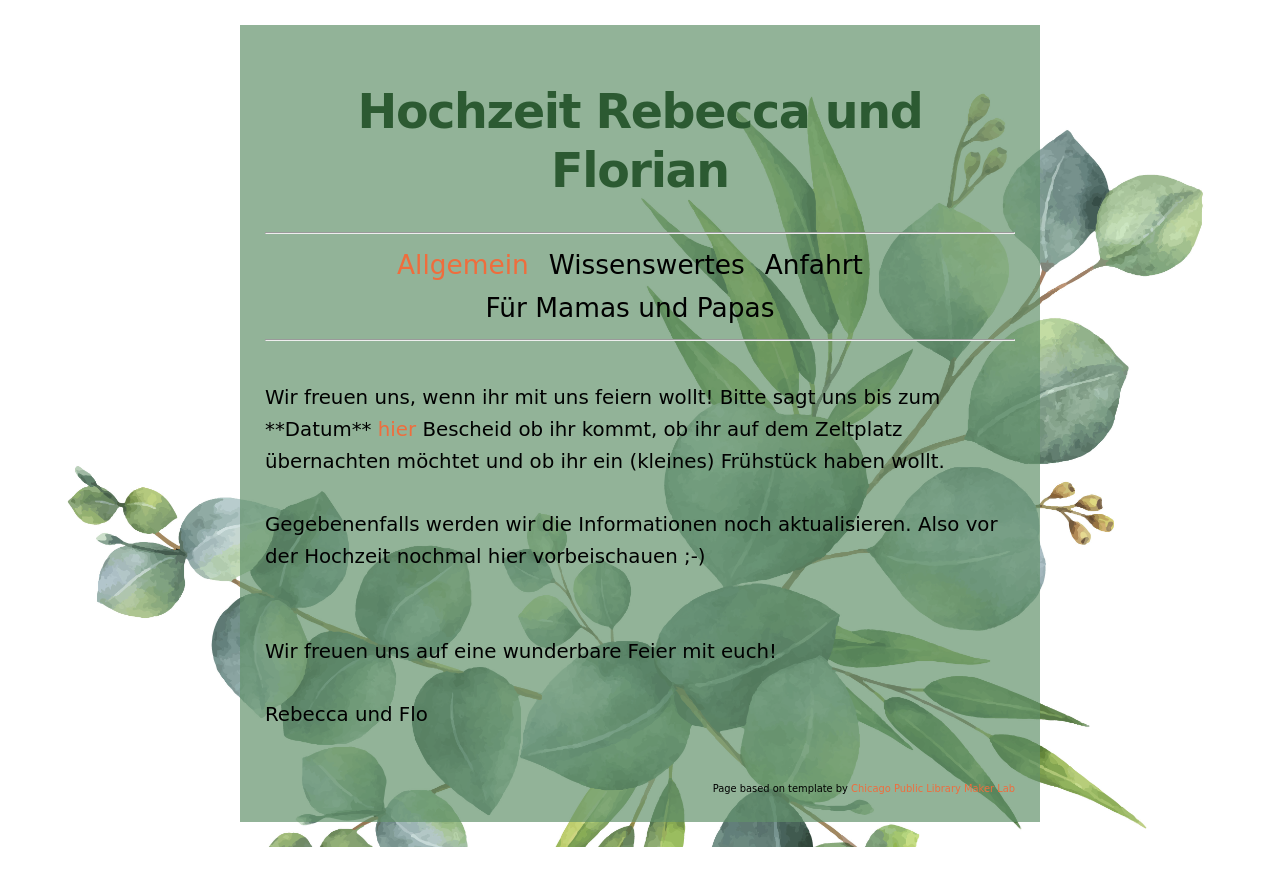
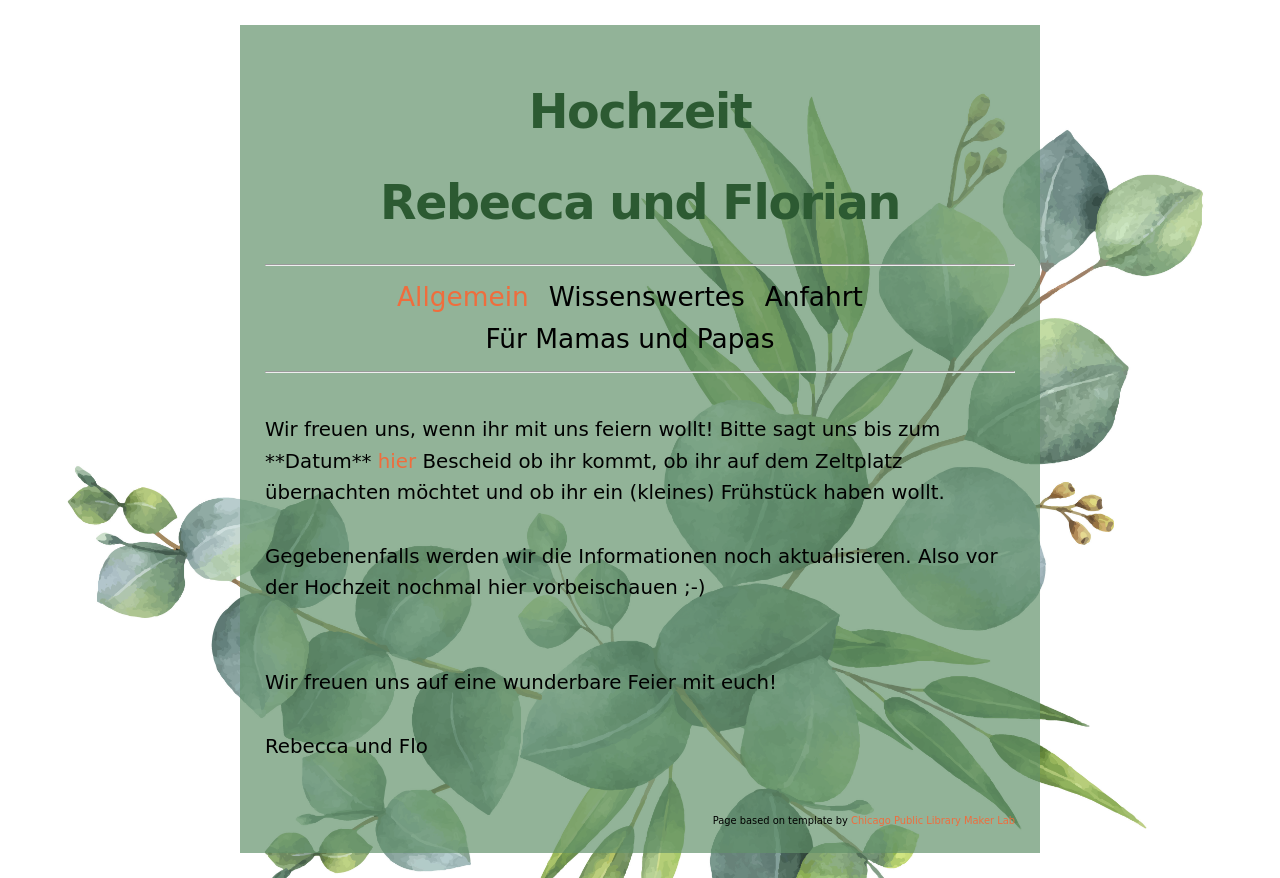
Before and after one commit to hofherrs/hofherrs.github.io, a plain HTML site: page index.html in a window 1280 px wide. Before the commit the page ends 847 px from the top, so only its background shows below. Drawn offline with Linux system fonts and the light colour scheme.

Commit message:
Linebreak Header

```diff
--- a/index.html
+++ b/index.html
@@ -14,7 +14,8 @@
   <body>
 
     <header id="header">
-      <h1>Hochzeit Rebecca und Florian</h1>
+      <h1>Hochzeit</h1>
+      <h1>Rebecca und Florian</h1>
       <hr>
 
       <ul class="main-menu">
```
